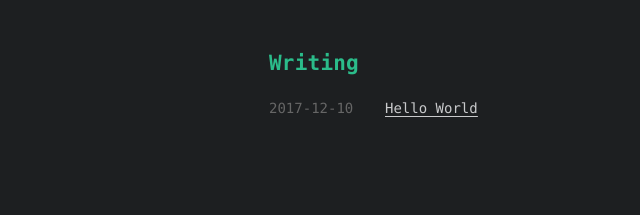
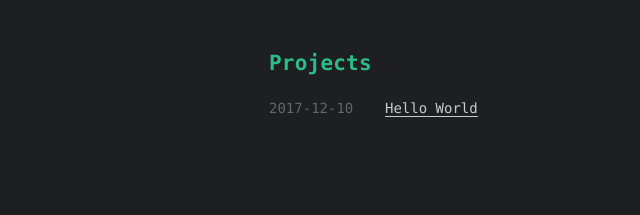
Before and after one commit to kimk1029/khmini, a plain HTML site: page index.html in a window 1280 px wide. Shown: the part 196-411 px from the top of the page, 75-715 px from the left. Drawn offline with Linux system fonts and the light colour scheme.

Commit message:
Update index.html

```diff
--- a/index.html
+++ b/index.html
@@ -94,7 +94,7 @@
 </section>
 
 <section id="writing">
-  <span class="h1"><a href="/archives">Writing</a></span>
+  <span class="h1"><a href="/archives">Projects</a></span>
   <ul class="post-list">
 
 
```
